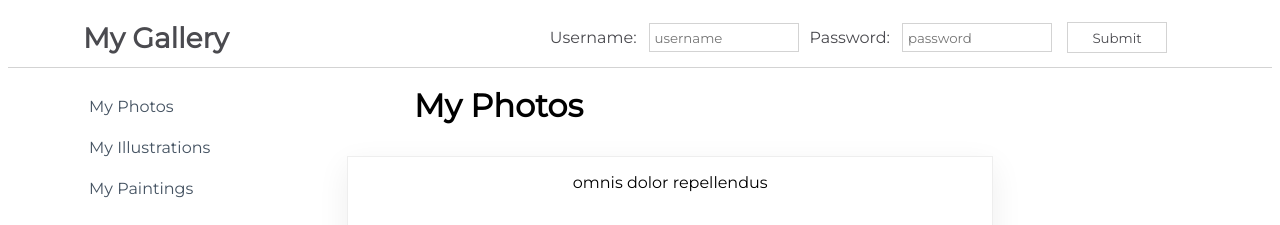
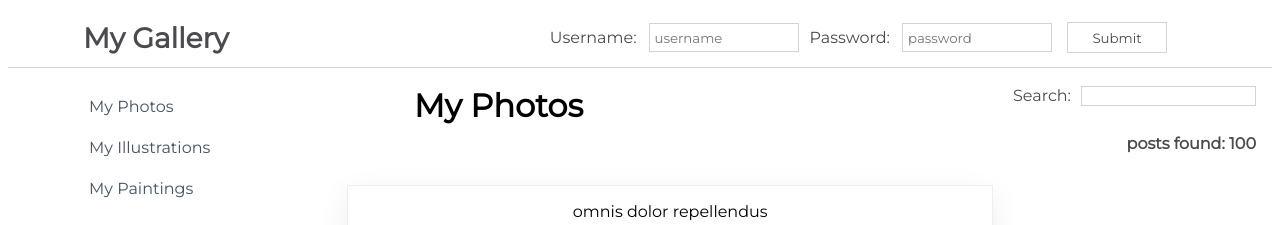
Before and after one commit to mariacjones1/react-challenge, a React (Create React App) app in the folder my-app/: page / in a window 1280 px wide. Shown: the top 225 px of the page. Built offline with nearby package versions, Linux system fonts and the light colour scheme.

Commit message:
Add search feature

```diff
--- a/my-app/src/components/Content.js
+++ b/my-app/src/components/Content.js
@@ -10,7 +10,8 @@ export class Content extends Component {
         super(props)
 
         this.state = {
-            isLoaded: false
+            isLoaded: false,
+            posts: []
         }
     }
 
@@ -24,6 +25,19 @@ export class Content extends Component {
 
     componentDidMount() {
         this.getData()
+        this.setState({
+            posts: savedPosts
+        })
+    }
+
+    handleChange = (event) => {
+        const name = event.target.value.toLowerCase()
+        const filteredPosts = savedPosts.filter(post => {
+            return post.name.toLowerCase().includes(name)
+        })
+        this.setState({
+            posts: filteredPosts
+        })
     }
 
     render() {
@@ -31,10 +45,19 @@ export class Content extends Component {
             <div>
                 <div className={css.TitleBar}>
                     <h1>My Photos</h1>
+                    <form>
+                        <label htmlFor="searchInput">Search:</label>
+                        <input
+                            onChange={(event) => this.handleChange(event)}
+                            type="search"
+                            id="searchInput"
+                        />
+                        <h4>posts found: {this.state.posts.length}</h4>
+                    </form>
                 </div>
                 <div className={css.SearchResults}>
                     {
-                        this.state.isLoaded == false ? <Loader /> : <PostItem savedPosts={savedPosts}/>
+                        this.state.isLoaded == false ? <Loader /> : <PostItem savedPosts={this.state.posts}/>
                     }
                 </div>
             </div>
```
